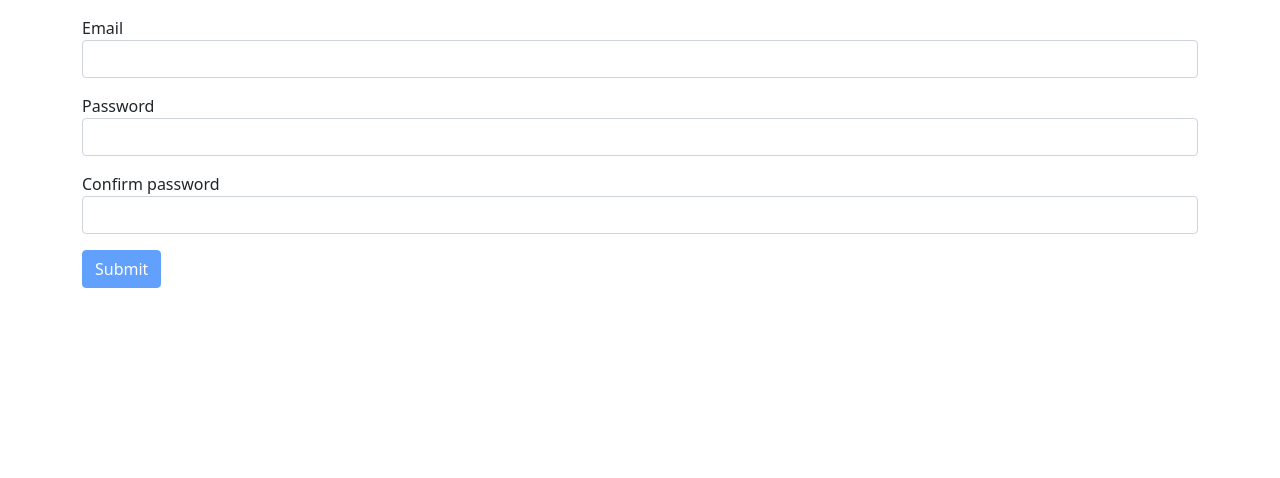
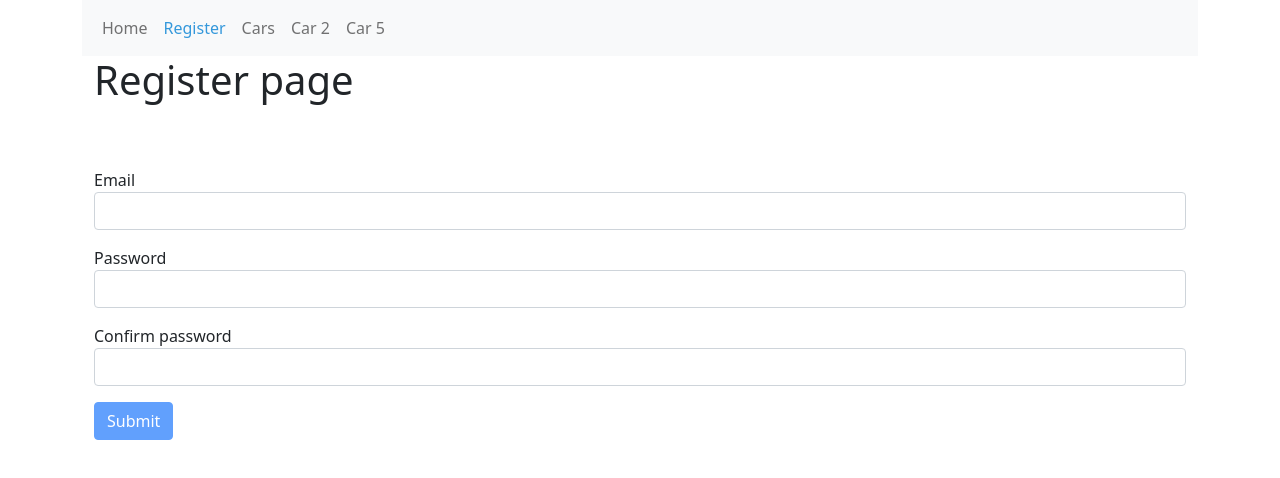
Before and after one commit to Chopper356/vue-start, a Vue app: page /register in a window 1280 px wide. Shown: the top 478 px of the page. Built offline with nearby package versions, Linux system fonts and the light colour scheme.

Commit message:
Routes and dynamic routes

```diff
--- a/package.json
+++ b/package.json
@@ -10,6 +10,7 @@
   "dependencies": {
     "core-js": "^3.6.5",
     "vue": "^2.6.11",
+    "vue-router": "^3.5.1",
     "vuelidate": "^0.7.6"
   },
   "devDependencies": {
--- a/src/App.vue
+++ b/src/App.vue
@@ -1,77 +1,51 @@
 <template>
 	<div class="container">
-		<form class="pt-3" @submit.prevent="onSubmit">
-			<div class="form-group">
-				<label for="email">Email</label>
-				<input type="email" id="email" class="form-control" :class="{'is-invalid': $v.email.$error}" @blur="$v.email.$touch()" v-model="email">
+		<nav class="navbar navbar-expand-lg navbar-light bg-light">
+			<div class="container-fluid">
+				<div class="collapse navbar-collapse" id="navbarNavDropdown">
+					<ul class="navbar-nav">
+						<!-- <li class="nav-item">
+							<router-link class="nav-link active" aria-current="page" to="/">Home</router-link>
+						</li>
+						<li class="nav-item">
+							<router-link class="nav-link" to="/register">Register</router-link>
+						</li> -->
 
-				<div class="invalid-feedback" v-if="!$v.email.required">Email field is required</div>
-				<div class="invalid-feedback" v-if="!$v.email.email">This field should be an email</div>
-				<div class="invalid-feedback" v-if="!$v.email.uniqEmail">This email has been used</div>
+						<router-link tag="li" class="nav-item" to="/" exact active-class="active">
+							<a class="nav-link">Home</a>
+						</router-link>
+						<router-link tag="li" class="nav-item" to="/register" active-class="active">
+							<a class="nav-link">Register</a>
+						</router-link>
+						<router-link tag="li" class="nav-item" to="/cars" exact active-class="active">
+							<a class="nav-link">Cars</a>
+						</router-link>
+						<router-link tag="li" class="nav-item" to="/car/2" active-class="active">
+							<a class="nav-link">Car 2</a>
+						</router-link>
+						<router-link tag="li" class="nav-item" to="/car/5" exact active-class="active">
+							<a class="nav-link">Car 5</a>
+						</router-link>
+
+					</ul>
+				</div>
 			</div>
-			<div class="form-group pt-3">
-				<label for="password">Password</label>
-				<input type="password" id="password" class="form-control" :class="{'is-invalid': $v.password.$error}" @blur="$v.password.$touch()" v-model="password">
-
-				<div class="invalid-feedback" v-if="!$v.password.required">Password field is required</div>
-				<div class="invalid-feedback" v-if="!$v.password.minLength">Min length of password is {{ $v.password.$params.minLength.min }} Not it is {{ password.length }}</div>
-			</div>
-			<div class="form-group pt-3">
-				<label for="confirm">Confirm password</label>
-				<input type="password" id="confirm" class="form-control" :class="{'is-invalid': $v.confirmPassword.$error}" @blur="$v.confirmPassword.$touch()" v-model="confirmPassword">
-
-				<div class="invalid-feedback" v-if="!$v.confirmPassword.required">Password field is required</div>
-				<div class="invalid-feedback" v-if="!$v.confirmPassword.sameAs">Password should match</div>
-			</div>
-
-			<button type="submit" class="btn btn-primary mt-3" :disabled="$v.$invalid">Submit</button>
-		</form>
+		</nav>
+		<router-view></router-view>
 	</div>
 </template>
 
 <script>
-import { required, email, minLength, sameAs } from 'vuelidate/lib/validators';
 
 export default {
 	data: () => ({
-		email: "",
-		password: "",
-		confirmPassword: ""
+
 	}),
-	methods: {
-		onSubmit() {
-			console.log("Email", this.email);
-			console.log("Password", this.password);
-		}
-	},
-	validations: {
-		email: {
-			required,
-			email,
-			uniqEmail: (newEmail) => {
-				if (newEmail === "") return true;
-
-				return new Promise((resolve) => {
-					setTimeout(() => {
-						const value = newEmail !== "qwe@mail.ru";
-
-						resolve(value);
-					}, 1000)
-				})
-			}
-		},
-		password: {
-			required,
-			minLength: minLength(6)
-		},
-		confirmPassword: {
-			required,
-			sameAs: sameAs('password')
-		}
-	}
 }
 </script>
 
 <style>
-
-</style>
+	.nav-item.active a {
+		color: #3498db !important;
+	}
+</style>>
--- a/src/main.js
+++ b/src/main.js
@@ -1,9 +1,13 @@
 import Vue from 'vue';
+import App from './App.vue';
 import Vuelidate from 'vuelidate';
-import App from './App.vue';
+import VueRouter from 'vue-router';
+import router from './routes';
 
 Vue.use(Vuelidate);
+Vue.use(VueRouter);
 
 new Vue({
 	render: h => h(App),
+	router
 }).$mount('#app')
--- /dev/null
+++ b/src/pages/Car.vue
@@ -0,0 +1,20 @@
+<template>
+	<div class="container">
+		<h1>Car id - {{ id }}</h1>
+	</div>
+</template>
+
+<script>
+export default {
+	data: function () {
+		return {
+			id: this.$route.params['id'],
+		}
+	},
+	watch: {
+		$route(toR) {
+			this.id = toR.params['id'];
+		}
+	}
+}
+</script>
--- /dev/null
+++ b/src/pages/Cars.vue
@@ -0,0 +1,17 @@
+<template>
+	<div class="container">
+		<h1>Cars</h1>
+
+		<ul>
+			<router-link tag="li" v-for="car in 5" :to="'/car/' + car" :key="car">
+				<a class="nav-link">Car: {{ car }}</a>
+			</router-link>
+		</ul>
+	</div>
+</template>
+
+<script>
+export default {
+
+}
+</script>
--- /dev/null
+++ b/src/pages/Home.vue
@@ -0,0 +1,9 @@
+<template>
+	<h1>Home page</h1>
+</template>
+
+<script>
+export default {
+
+}
+</script>
--- /dev/null
+++ b/src/pages/Register.vue
@@ -0,0 +1,78 @@
+<template>
+	<div class="container">
+		<h1 class="mb-5">Register page</h1>
+		<form class="pt-3" @submit.prevent="onSubmit">
+			<div class="form-group">
+				<label for="email">Email</label>
+				<input type="email" id="email" class="form-control" :class="{'is-invalid': $v.email.$error}" @blur="$v.email.$touch()" v-model="email">
+
+				<div class="invalid-feedback" v-if="!$v.email.required">Email field is required</div>
+				<div class="invalid-feedback" v-if="!$v.email.email">This field should be an email</div>
+				<div class="invalid-feedback" v-if="!$v.email.uniqEmail">This email has been used</div>
+			</div>
+			<div class="form-group pt-3">
+				<label for="password">Password</label>
+				<input type="password" id="password" class="form-control" :class="{'is-invalid': $v.password.$error}" @blur="$v.password.$touch()" v-model="password">
+
+				<div class="invalid-feedback" v-if="!$v.password.required">Password field is required</div>
+				<div class="invalid-feedback" v-if="!$v.password.minLength">Min length of password is {{ $v.password.$params.minLength.min }} Not it is {{ password.length }}</div>
+			</div>
+			<div class="form-group pt-3">
+				<label for="confirm">Confirm password</label>
+				<input type="password" id="confirm" class="form-control" :class="{'is-invalid': $v.confirmPassword.$error}" @blur="$v.confirmPassword.$touch()" v-model="confirmPassword">
+
+				<div class="invalid-feedback" v-if="!$v.confirmPassword.required">Password field is required</div>
+				<div class="invalid-feedback" v-if="!$v.confirmPassword.sameAs">Password should match</div>
+			</div>
+
+			<button type="submit" class="btn btn-primary mt-3" :disabled="$v.$invalid">Submit</button>
+		</form>
+	</div>
+</template>
+
+<script>
+import { required, email, minLength, sameAs } from 'vuelidate/lib/validators';
+
+export default {
+	data: () => ({
+		email: "",
+		password: "",
+		confirmPassword: ""
+	}),
+	methods: {
+		onSubmit() {
+			console.log("Email", this.email);
+			console.log("Password", this.password);
+		}
+	},
+	validations: {
+		email: {
+			required,
+			email,
+			uniqEmail: (newEmail) => {
+				if (newEmail === "") return true;
+
+				return new Promise((resolve) => {
+					setTimeout(() => {
+						const value = newEmail !== "qwe@mail.ru";
+
+						resolve(value);
+					}, 1000)
+				})
+			}
+		},
+		password: {
+			required,
+			minLength: minLength(6)
+		},
+		confirmPassword: {
+			required,
+			sameAs: sameAs('password')
+		}
+	}
+}
+</script>
+
+<style>
+
+</style>
--- /dev/null
+++ b/src/routes.js
@@ -0,0 +1,27 @@
+import VueRouter from 'vue-router';
+import Register from './pages/Register';
+import Home from './pages/Home';
+import Cars from './pages/Cars';
+import Car from './pages/Car';
+
+export default new VueRouter({
+	routes: [
+		{
+			path: '',
+			component: Home
+		},
+		{
+			path: '/register',
+			component: Register
+		},
+		{
+			path: '/cars',
+			component: Cars
+		},
+		{
+			path: '/car/:id',
+			component: Car
+		}
+	],
+	mode: 'history'
+});
```
